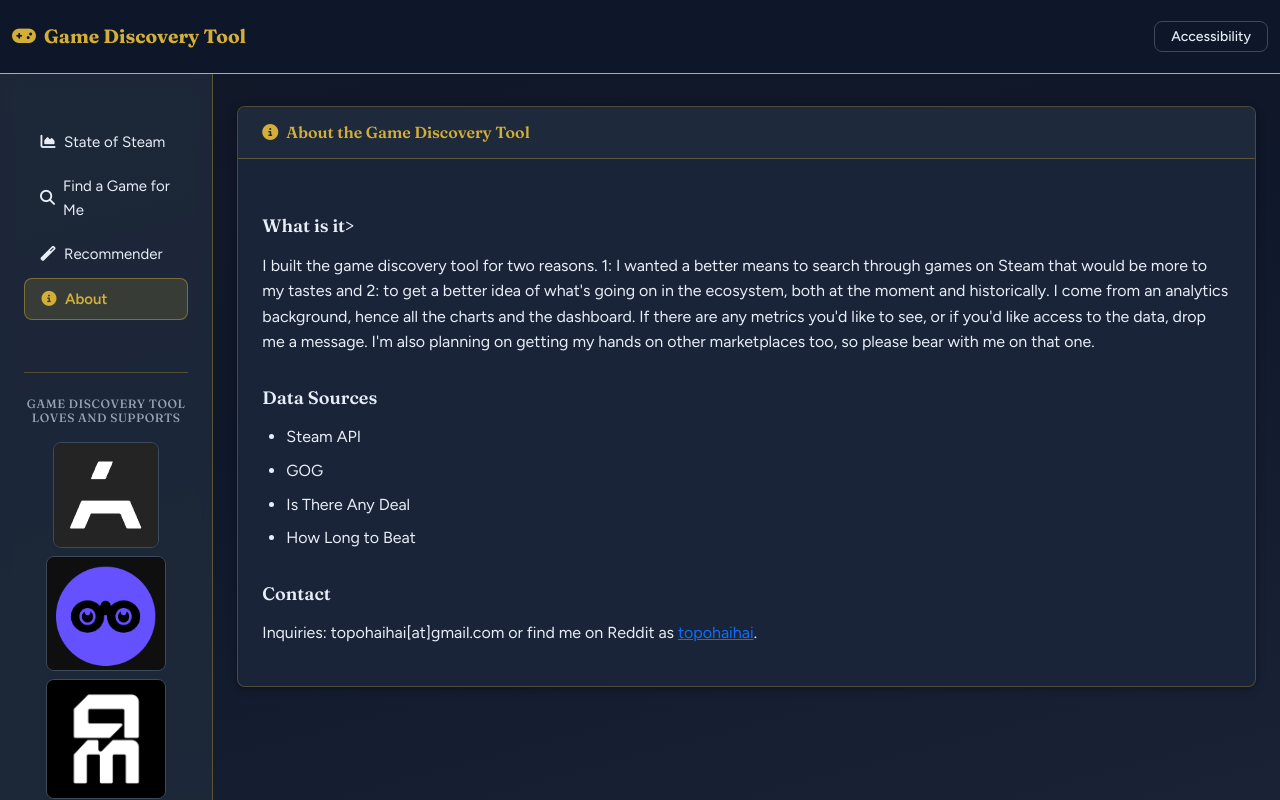
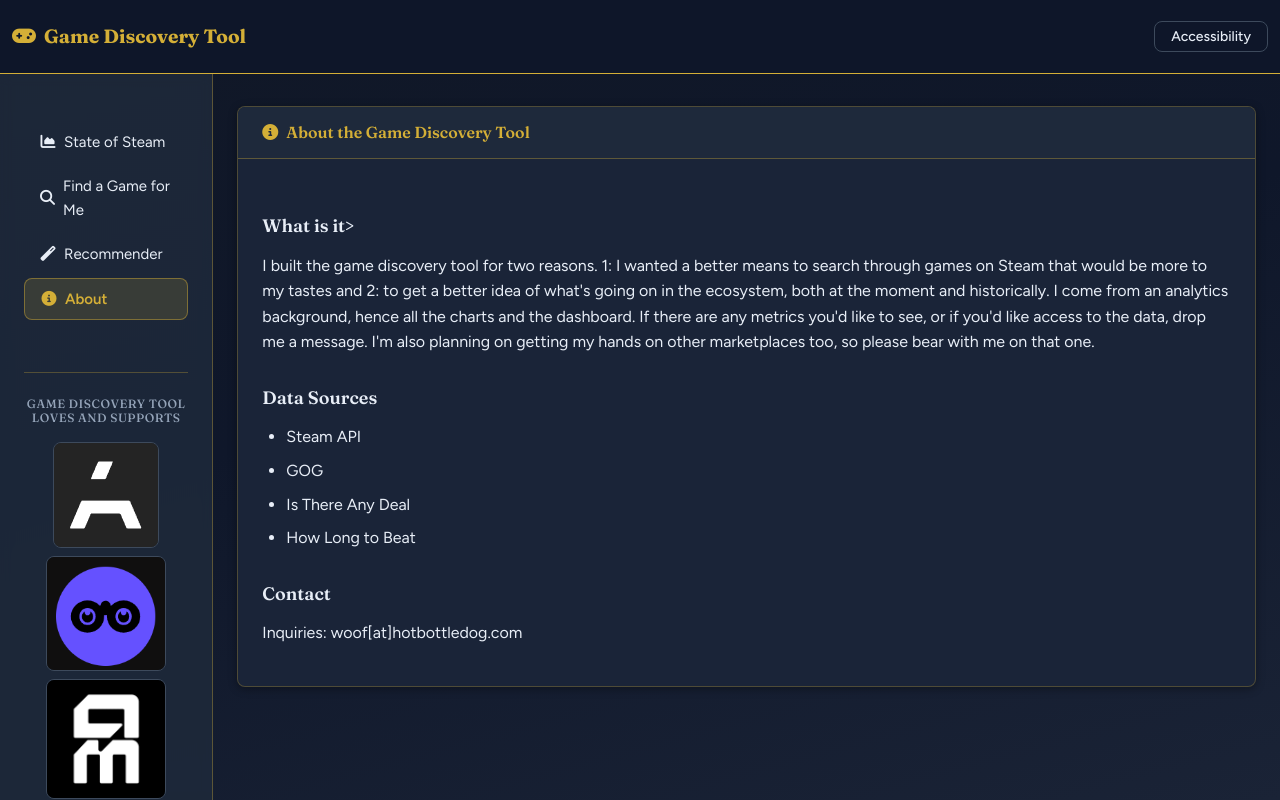
Before and after one commit to ruhickson/gamediscoverytool, a Vue app: page /about in a window 1280 px wide. Shown: the top 800 px of the page. Built offline with nearby package versions, Linux system fonts and the light colour scheme; no server answers.

Commit message:
Update the public contact address on the About page.
Co-authored-by: Cursor <cursoragent@cursor.com>

```diff
--- a/src/views/About.vue
+++ b/src/views/About.vue
@@ -18,8 +18,7 @@
 
         <h4>Contact</h4>
         <p>
-          Inquiries: topohaihai[at]gmail.com or find me on Reddit as
-          <a href="https://www.reddit.com/user/topohaihai/" target="_blank" rel="noopener noreferrer">topohaihai</a>.
+          Inquiries: woof[at]hotbottledog.com
         </p>
       </div>
     </div>
```
